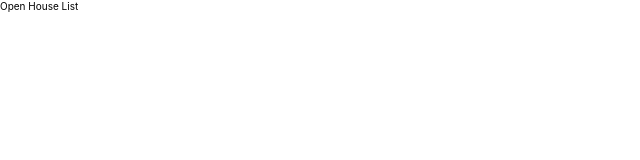
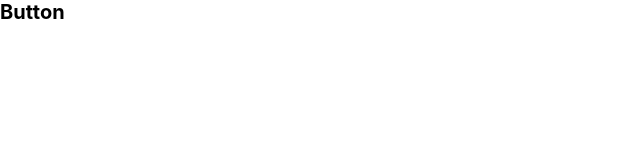
Before and after one commit to tech-mage2-0/open-house-list-frontend, a Next.js app: page / in a window 1280 px wide. Shown: the top 160 px of the page, without its empty margins (0-640 px from the left). Built offline with nearby package versions, Linux system fonts and the light colour scheme.

Commit message:
feat: add more configs and create a button component

```diff
--- /dev/null
+++ b/src/components/Button/index.tsx
@@ -0,0 +1,9 @@
+import * as S from './styles';
+
+const Button = () => (
+  <S.Wrapper>
+    <h1>Button</h1>
+  </S.Wrapper>
+);
+
+export default Button;
--- /dev/null
+++ b/src/components/Button/styles.ts
@@ -0,0 +1,3 @@
+import styled from 'styled-components';
+
+export const Wrapper = styled.main``;
--- a/src/pages/index.tsx
+++ b/src/pages/index.tsx
@@ -1,3 +1,5 @@
+import Button from 'components/Button';
+
 export default function Home() {
-  return 'Open House List'
+  return <Button />;
 }
```
Also changed, not shown: src/components/Button/stories.tsx (added, +9 -0 lines), src/components/Button/test.tsx (added, +15 -0 lines), src/pages/_app.tsx (+5 -5 lines), src/pages/_document.tsx (+10 -10 lines), 2 other files (tests, documents, lock files or other folders).
